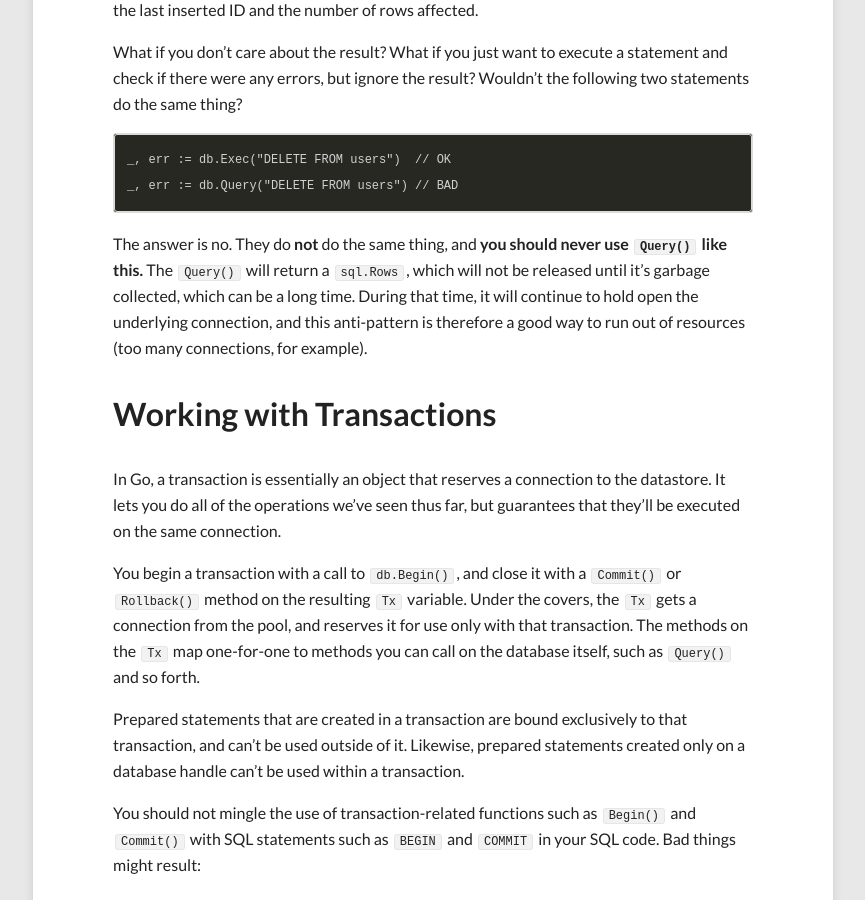
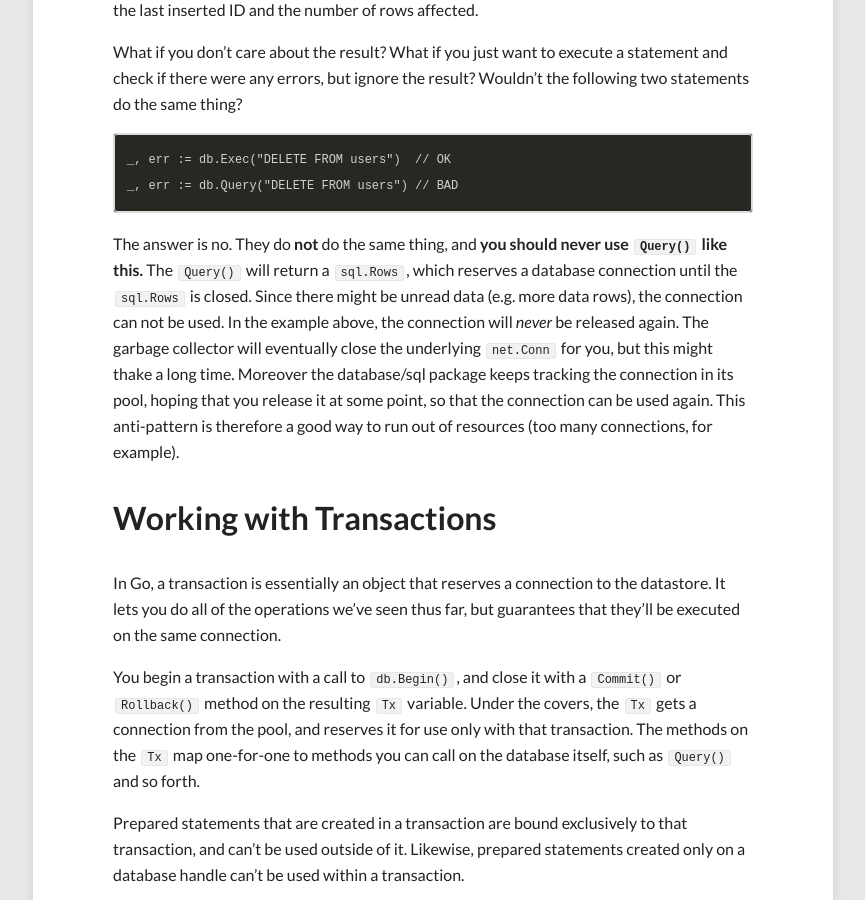
Before and after one commit to VividCortex/go-database-sql-tutorial, a Jekyll site: the page built from modifying.md, in a window 1280 px wide and 900 px high, scrolled down 1380 px. Shown: the whole window, without its empty margins (207-1072 px from the left). Built offline with Jekyll 4.4.1, drawn with Linux system fonts in a browser that asks for light colours; nearby versions of some CDN libraries.

Commit message:
Clarify why sql.Rows blocks a connection

```diff
--- a/modifying.md
+++ b/modifying.md
@@ -49,10 +49,15 @@ the following two statements do the same thing?
 	_, err := db.Query("DELETE FROM users") // BAD
 
 The answer is no. They do **not** do the same thing, and **you should never use
-`Query()` like this.** The `Query()` will return a `sql.Rows`, which will not be
-released until it's garbage collected, which can be a long time. During that
-time, it will continue to hold open the underlying connection, and this
-anti-pattern is therefore a good way to run out of resources (too many
+`Query()` like this.** The `Query()` will return a `sql.Rows`, which reserves a
+database connection until the `sql.Rows` is closed.
+Since there might be unread data (e.g. more data rows), the connection can not
+be used. In the example above, the connection will *never* be released again.
+The garbage collector will eventually close the underlying `net.Conn` for you,
+but this might thake a long time. Moreover the database/sql package keeps
+tracking the connection in its pool, hoping that you release it at some point,
+so that the connection can be used again.
+This anti-pattern is therefore a good way to run out of resources (too many
 connections, for example).
 
 Working with Transactions
```
